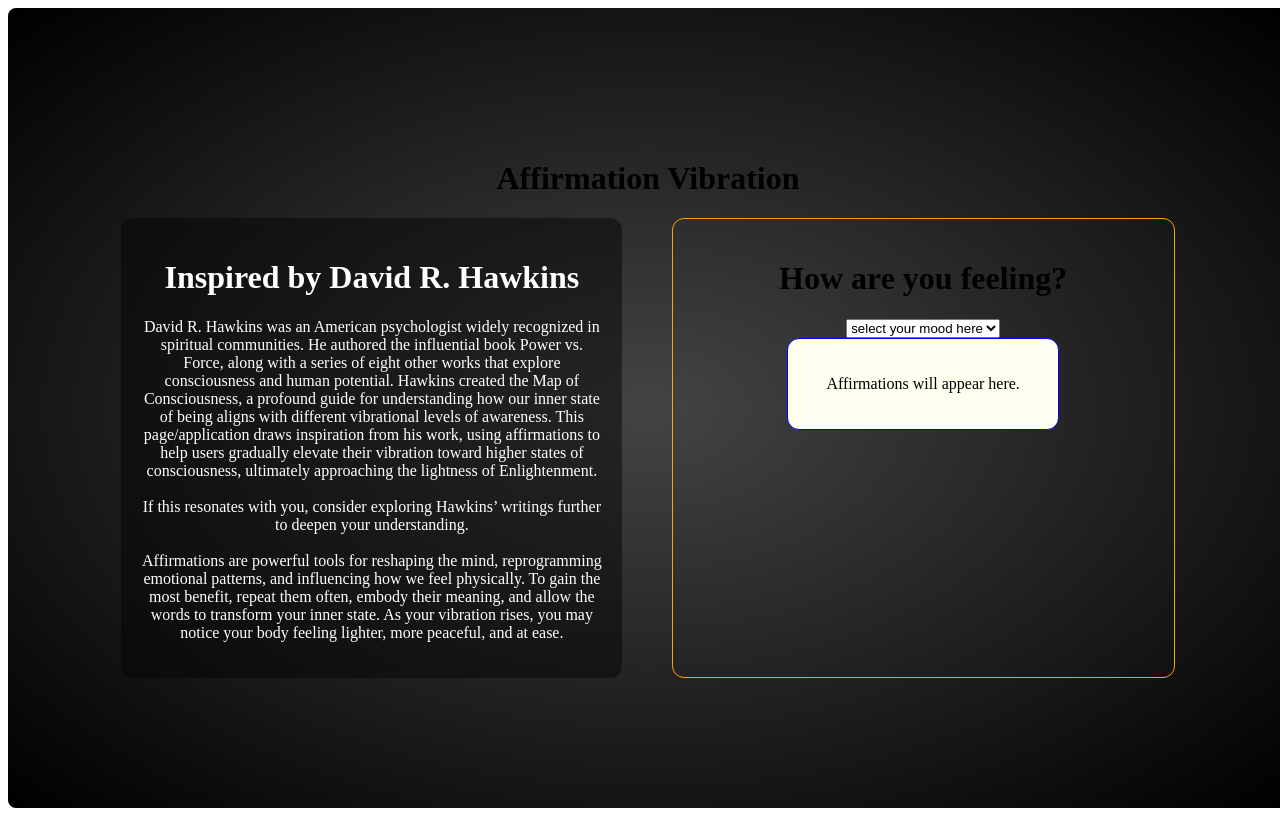
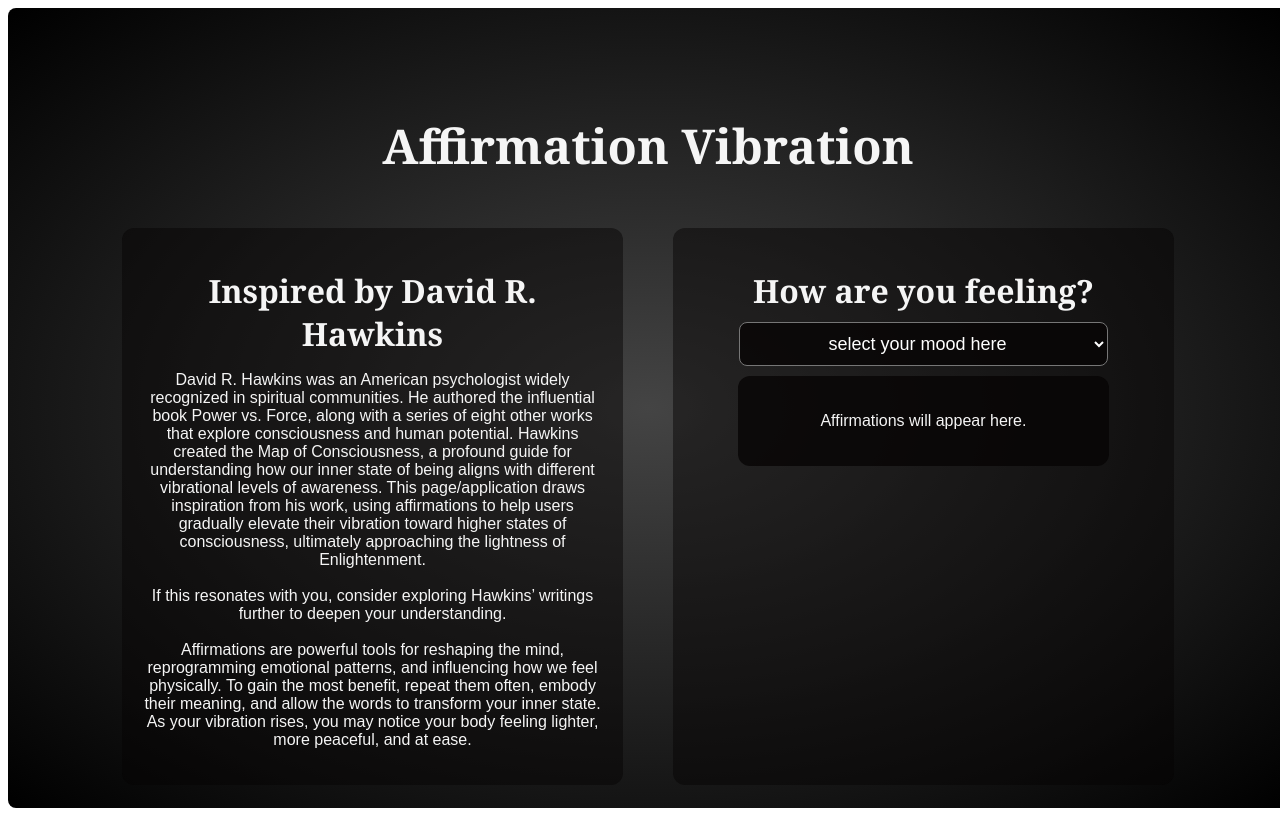
Before and after one commit to daijha/affirmationvibration, a React app in the folder frontend/: page / in a window 1280 px wide. Built offline with nearby package versions, Linux system fonts and the light colour scheme; the HTML template or start-up script is replaced by a standard one.

Commit message:
still updating the styling. dried out the code too

```diff
--- a/frontend/src/App.css
+++ b/frontend/src/App.css
@@ -1,14 +1,8 @@
-p {
-  /* color: #000000; */
-}
+.page {
+  min-height: 100vh; /* use min to get rid of the scrollbars */
+  min-width: 100vw;
+  color: #f5f5f5;
 
-h1 {
-  /* color: #000000; */
-
-}
-.page {
-  height: 100vh;
-  width: 100vw;
   text-align: center;
   border-radius: 8px;
   background-image: radial-gradient(
@@ -23,89 +17,120 @@
   justify-content: center;
   align-items: center;
 }
+.title {
+  padding: 50px;
+  font-size: 1.5rem;
+}
+
 .pageInner {
   width: 90%;
   display: flex;
   justify-content: space-evenly;
-  /* border: 2px solid white; */
   margin: 0 auto;
 }
 .about {
-  /* border: 1px solid green; */
-  color:white;
   background-color: #06030378;
-  padding:20px;
+  padding: 20px;
   border-radius: 12px;
   width: 40%;
 }
 .start {
-  border: 1px solid orange;
+  background-color: #06030378;
   border-radius: 12px;
-    padding:20px;
+  padding: 20px;
   width: 40%;
   align-items: center;
 }
+select {
+  padding: 10px;
+  margin: 10px;
+  width: 80%;
+  background-color: #060303c2;
+  color: white;
+
+  text-align: center;
+  font-size: large;
+
+  border-radius: 8px;
+}
 .displaybox {
-  background-color: #fffff0;
-  border: 1px solid blue;
+  background-color: #060303c2;
   border-radius: 12px;
-  width: 50%;
+  width: 72%;
   margin: 0 auto;
-  padding: 20px;;
+  padding: 20px;
 }
-ul{
-    list-style-type: none;
-text-align: left;
+ul {
+  list-style-type: none;
+  text-align: left;
+  font-size: large;
 }
 /*add transitions to each one*/
+.select-bg {
+  background-color: #060303c2;
+}
 .shame-bg {
-  background-image: linear-gradient(to bottom, #ff000049, #ffffff);
+  background-color:#800000;
 }
 .guilt-bg {
-  background-image: linear-gradient(to bottom, #ef500b42, #ffffff);
+  background-color:#8B0000
+;
 }
 .apathy-bg {
-  background-image: linear-gradient(to bottom, #f893105b, #ffffff);
+  background-color:#A52A2A;
 }
 .grief-bg {
-  background-image: linear-gradient(to bottom, #b28cfd, #ffffff);
+  background-color:#B22222;
 }
 .fear-bg {
-  background-image: linear-gradient(to bottom, #b28cfd, #ffffff);
+  background-color:#DC143C;
 }
 .desire-bg {
-  background-image: linear-gradient(to bottom, #b28cfd, #ffffff);
+  background-color:#FF4500;
 }
 .anger-bg {
-  background-image: linear-gradient(to bottom, #b28cfd, #ffffff);
+  background-color:#FF6347;
 }
 .pride-bg {
-  background-image: linear-gradient(to bottom, #b28cfd, #ffffff);
+  background-color:#FF8C00;
 }
 .courage-bg {
-  background-image: linear-gradient(to bottom, #b28cfd, #ffffff);
+  background-color:#FFA500;
+
 }
-.neutrality-bg {
-  background-image: linear-gradient(to bottom, #b28cfd, #ffffff);
-}
+  .neutrality-bg {
+  background-color:#FFD700;
+  }
+
 .willingness-bg {
-  background-image: linear-gradient(to bottom, #b28cfd, #ffffff);
+  background-color:#FFFF00;
 }
 .acceptance-bg {
-  background-image: linear-gradient(to bottom, #b28cfd, #ffffff);
+  background-color:#ADFF2F;
 }
 .reason-bg {
-  background-image: linear-gradient(to bottom, #b28cfd, #ffffff);
+  background-color:#00FF7F;
 }
 .love-bg {
-  background-image: linear-gradient(to bottom, #00fa9a, #00ced1);
+  background-color:#00FA9A;
 }
 .joy-bg {
-  background-image: linear-gradient(to bottom, #00ced1, #1e90ff);
+  background-color:#00CED1;
 }
 .peace-bg {
-  background-image: linear-gradient(to bottom, #90c4f7, #b28cfd);
+  background-color:#1E90FF;
 }
 .enlightenment-bg {
-  background-image: linear-gradient(to bottom, #b28cfd, #ffffff);
+  background-color:#9370DB;
 }
+.fade{
+    transition: background-color 1s ease-in-out;
+
+}
+h1 {
+  font-family: Georgia, "Times New Roman", Times, serif;
+  margin-bottom: 0;
+}
+p {
+  font-family: Arial, Helvetica, sans-serif;
+}
--- a/frontend/src/App.jsx
+++ b/frontend/src/App.jsx
@@ -2,7 +2,6 @@
 import Title from "./components/Title";
 import About from "./components/About";
 import Affirmations from "./components/Affirmations";
-import { useState } from "react";
 
 function App() {
   return (
--- a/frontend/src/components/Affirmations.jsx
+++ b/frontend/src/components/Affirmations.jsx
@@ -33,13 +33,13 @@
   console.log("affirmations array:", affs.affirmations);
 
   return (
-    <div className= {`start ${mood}-bg`} > {/*have to use curly braces for the template literal */}
+    <div className= {`start fade ${mood}-bg`} > {/*have to use curly braces for the template literal */}
 
       <h1>How are you feeling?</h1>
       {/* <h3>Select your mood</h3> */}
       <select onChange={(e) => setMood(e.target.value)}>
         {/* when the dropdown is selected react gives a event object. inside that object is a property called target.value which gives the value selected. onchange sets the selection when it changes*/}
-        <option value="">select your mood here</option>{" "}
+        <option value="select">select your mood here</option>{" "}
         {/*option tag is for each item in dropdown. needs attribute value to specify data sent*/}
         <option value="shame">Shame</option>
         <option value="guilt">Guilt</option>
--- a/frontend/src/components/Title.jsx
+++ b/frontend/src/components/Title.jsx
@@ -1,7 +1,7 @@
 import "../App.css";
 function Title (){
     return(
-        <div>
+        <div className="title">
             <h1>Affirmation Vibration</h1>
         </div>
     )
```
